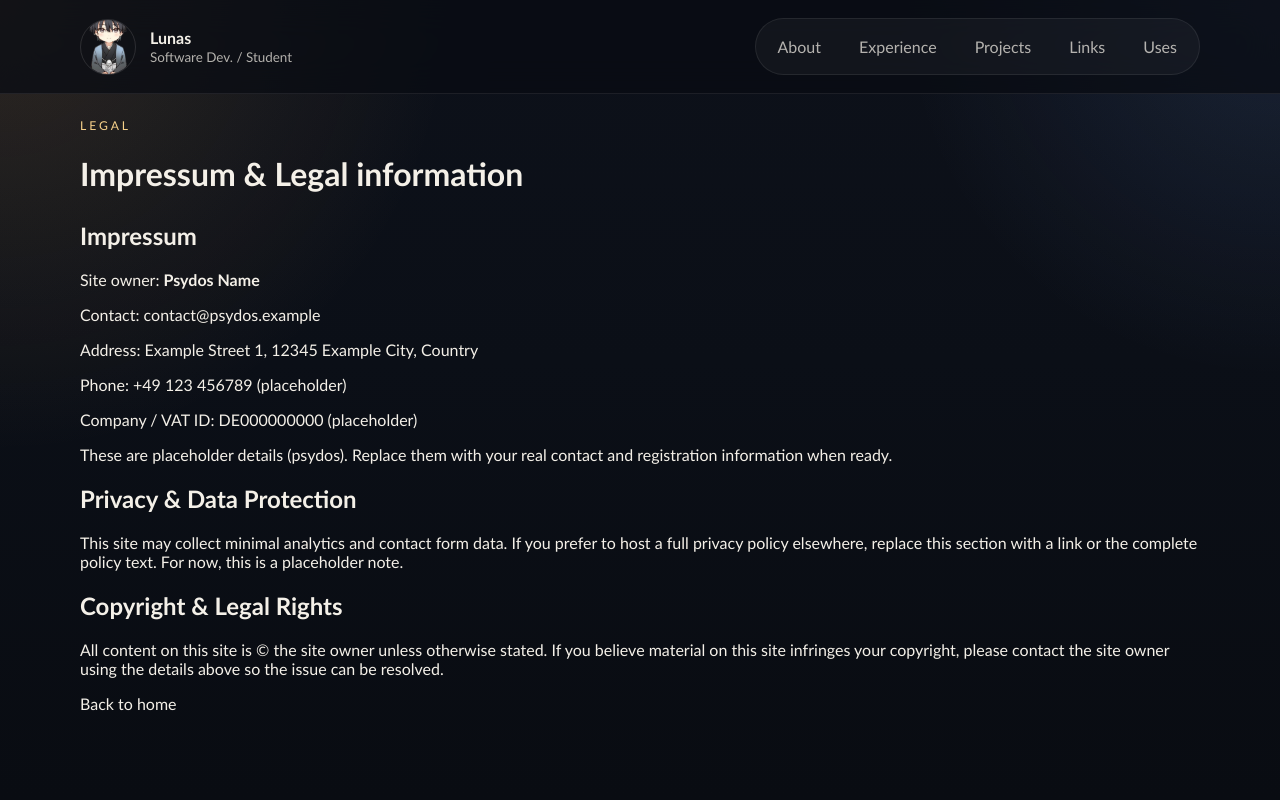
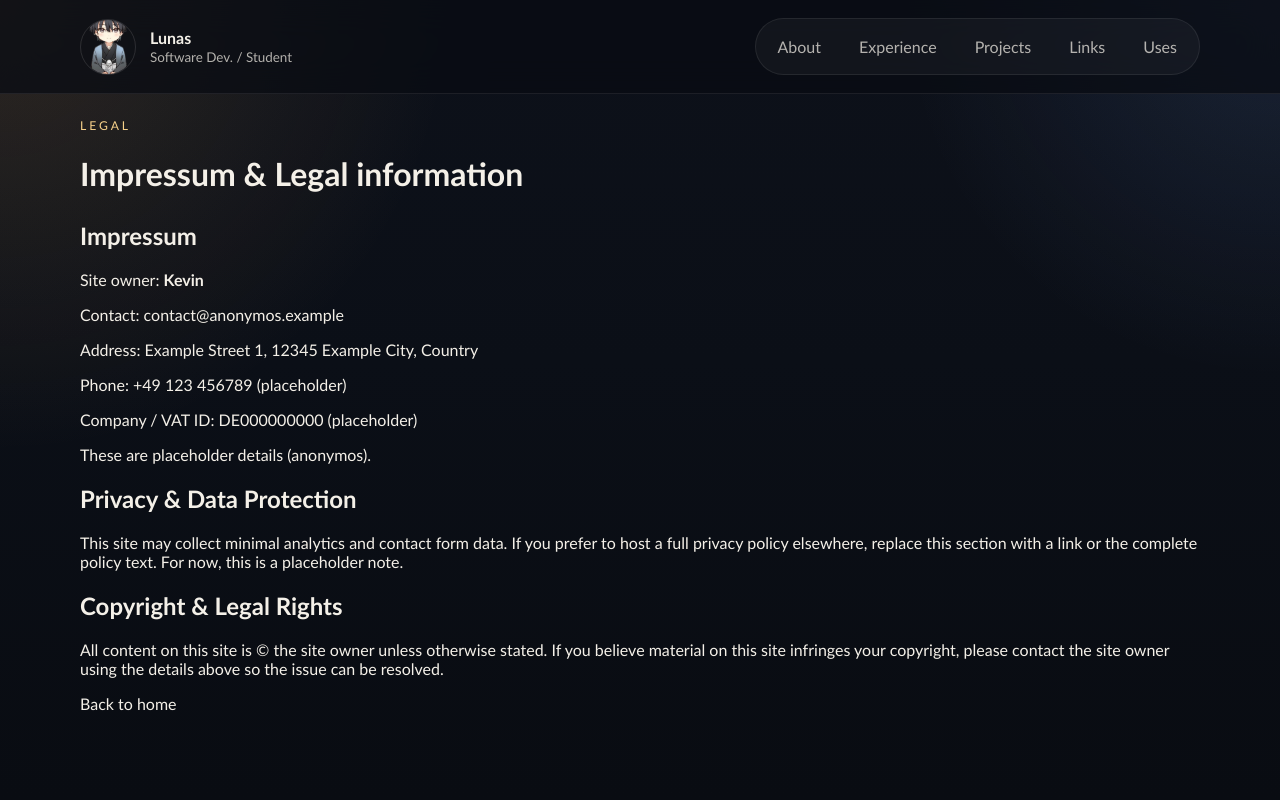
Before and after one commit to a2hengk/portfolio, a Next.js app: page /legal in a window 1280 px wide. Shown: the top 800 px of the page. Built offline with nearby package versions, Linux system fonts and the light colour scheme.

Commit message:
correct some information in uses and about

```diff
--- a/src/app/legal/page.tsx
+++ b/src/app/legal/page.tsx
@@ -11,10 +11,10 @@ export default function LegalPage() {
             <section className="legal-section" id="impressum">
                 <h2>Impressum</h2>
                 <p>
-                    Site owner: <strong>Psydos Name</strong>
+                    Site owner: <strong>Kevin</strong>
                 </p>
                 <p>
-                    Contact: <a href="mailto:contact@psydos.example">contact@psydos.example</a>
+                    Contact: <a href="mailto:contact@anonymos.example">contact@anonymos.example</a>
                 </p>
                 <p>
                     Address: Example Street 1, 12345 Example City, Country
@@ -26,8 +26,7 @@ export default function LegalPage() {
                     Company / VAT ID: DE000000000 (placeholder)
                 </p>
                 <p>
-                    These are placeholder details (psydos). Replace them with your real contact and
-                    registration information when ready.
+                    These are placeholder details (anonymos).
                 </p>
             </section>
 
--- a/src/app/uses/page.tsx
+++ b/src/app/uses/page.tsx
@@ -12,7 +12,7 @@ export default function UsesPage() {
         "Monitor: 2x 27 Zoll 1080p 180Hz/165Hz",
     ];
 
-    const uses = ["VS Code", "Figma", "GitHub", "Vercel", "Spotify", "WSL2", "Discord", "Copilot"];
+    const uses = ["VS Code", "GitHub", "Vercel", "Spotify", "WSL2", "Discord", "Copilot", "Notion", "Canva", "Cloudflare"];
 
     return (
         <main id="top" className="route-page">
--- a/src/components/Sections/About.tsx
+++ b/src/components/Sections/About.tsx
@@ -22,7 +22,7 @@ export default function AboutSection() {
         {
             id: 3,
             title: "Workflow",
-            stack: "GitHub, VS Code, Figma, Vercel",
+            stack: "GitHub, VS Code, Cloudflare, Vercel",
         },
         {
             id: 4,
```
